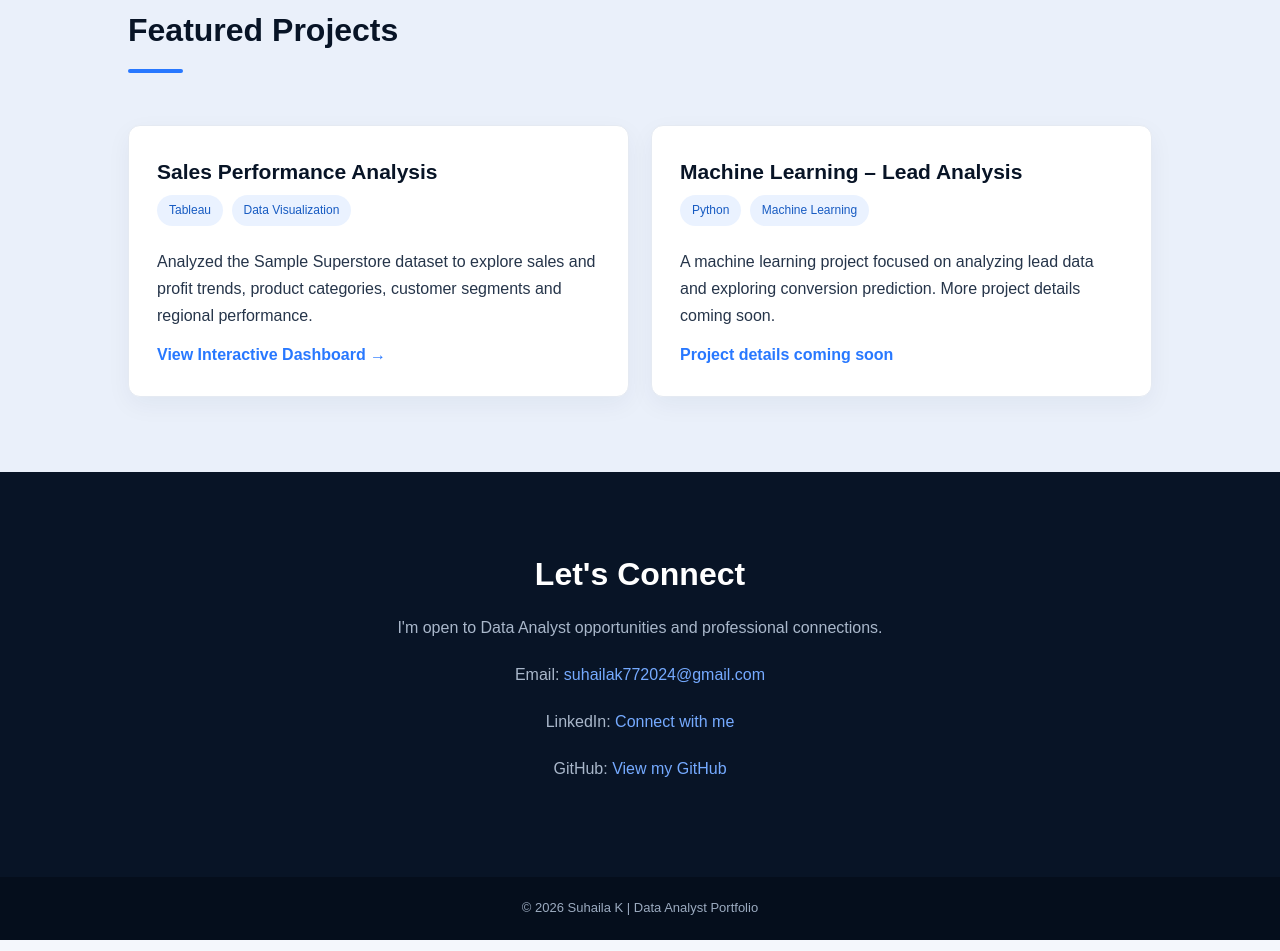
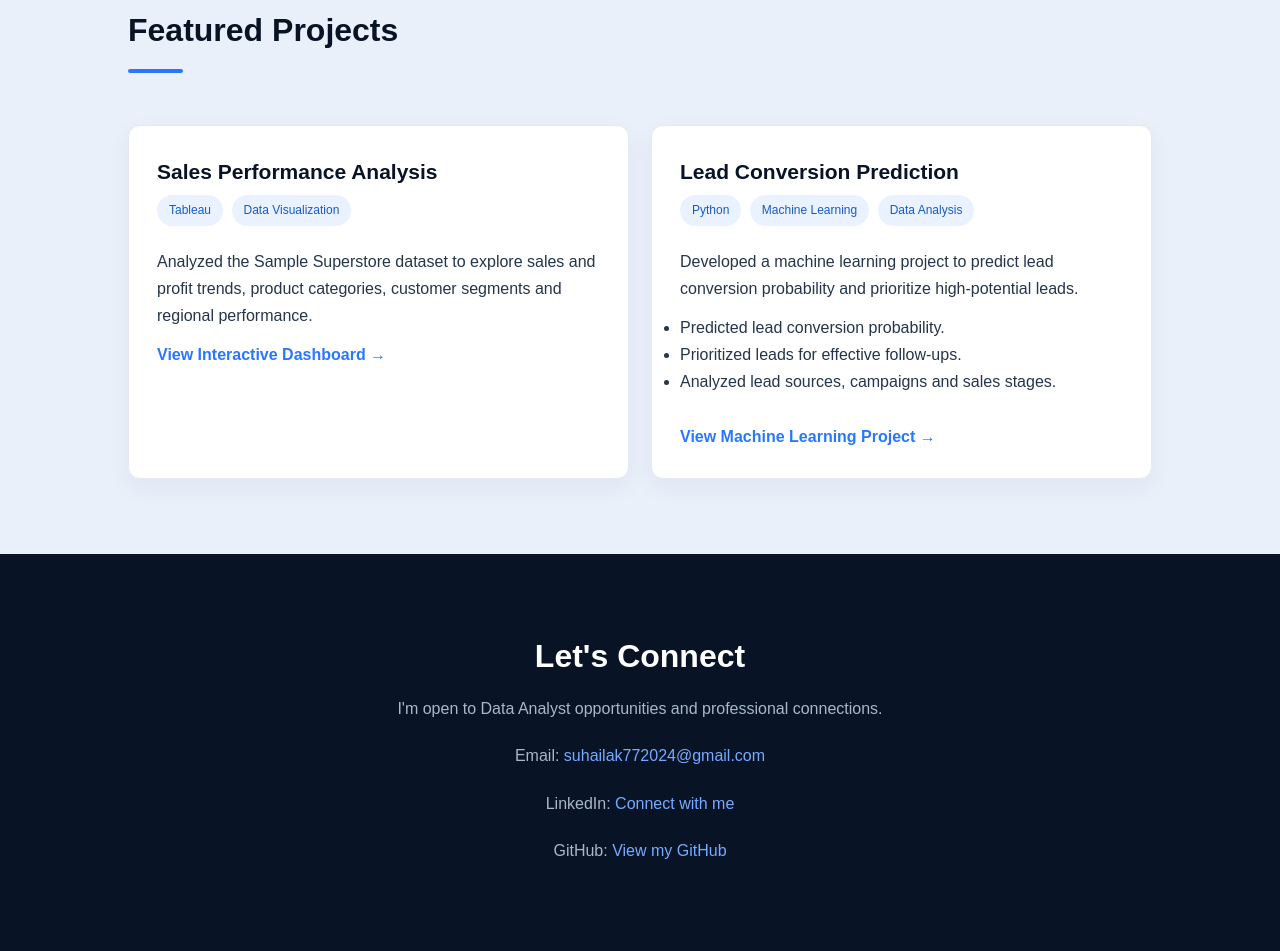
Before and after one commit to suhailak786/suhailak786.github.io, a plain HTML site: page index.html in a window 1280 px wide. Shown: the part 2070-3021 px from the top of the page. Drawn offline with Linux system fonts and the light colour scheme.

Commit message:
Update index.html

```diff
--- a/index.html
+++ b/index.html
@@ -317,19 +317,33 @@ footer {
     </div>
 
     <div class="project-card">
-      <h3>Machine Learning – Lead Analysis</h3>
+  <h3>Lead Conversion Prediction</h3>
+
   <span class="project-tag">Python</span>
   <span class="project-tag">Machine Learning</span>
+  <span class="project-tag">Data Analysis</span>
+
   <p>
-        A machine learning project focused on analyzing
-        lead data and exploring conversion prediction.
-        More project details coming soon.
+    Developed a machine learning project to predict
+    lead conversion probability and prioritize
+    high-potential leads.
   </p>
-      <a class="project-link" href="#contact">
-        Project details coming soon
+
+  <ul>
+    <li>Predicted lead conversion probability.</li>
+    <li>Prioritized leads for effective follow-ups.</li>
+    <li>Analyzed lead sources, campaigns and sales stages.</li>
+  </ul>
+
+  <br>
+
+  <a class="project-link"
+     href="https://colab.research.google.com/drive/1ZH7eFOfHTEZl12Gqmt2x5fADbHQgbJBB"
+     target="_blank" rel="noopener">
+    View Machine Learning Project →
   </a>
 </div>
-  </div>
+
 </section>
 
 <section id="contact" class="contact-section">
```
Lines whose indentation alone changed are shown as unchanged.
